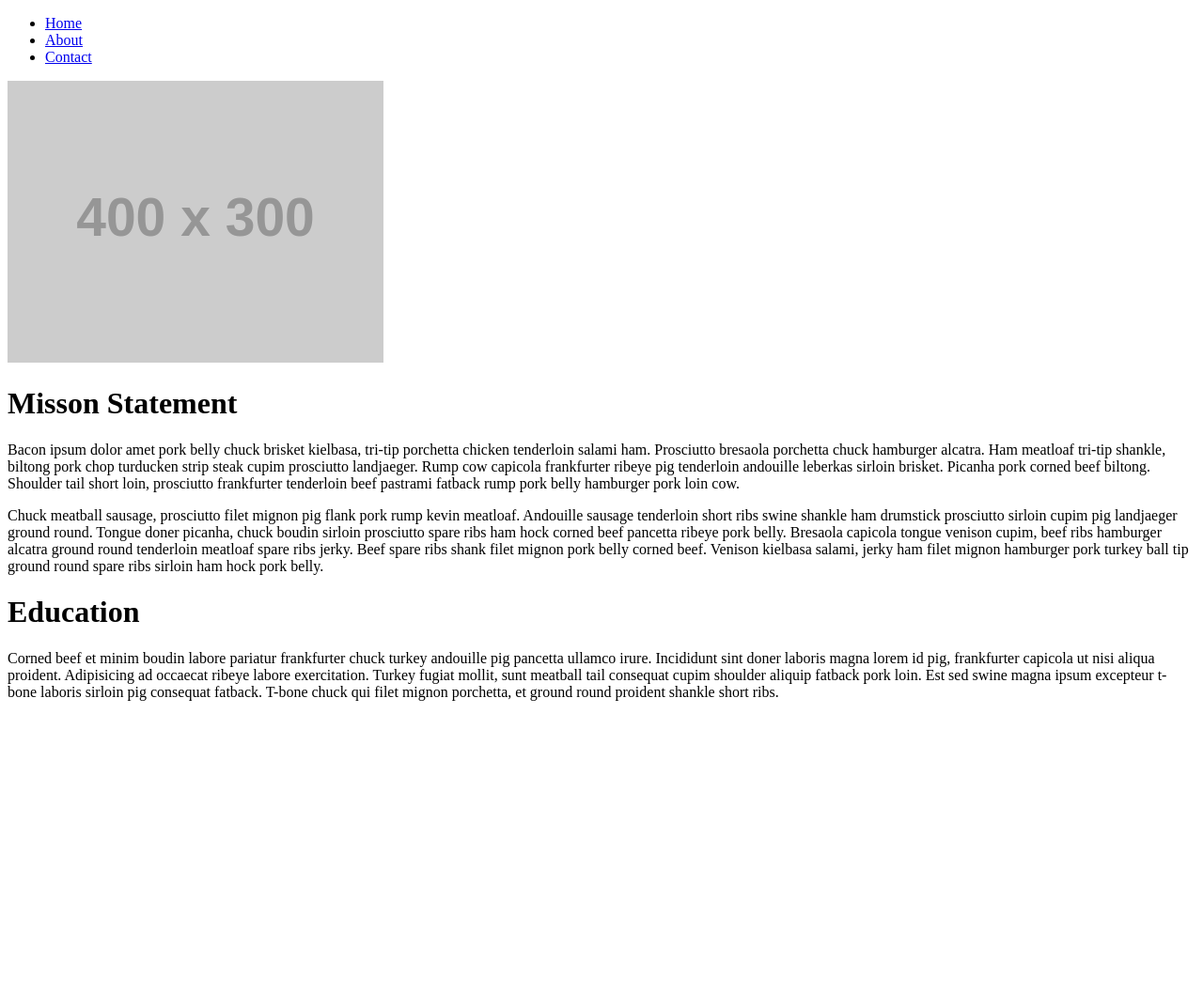
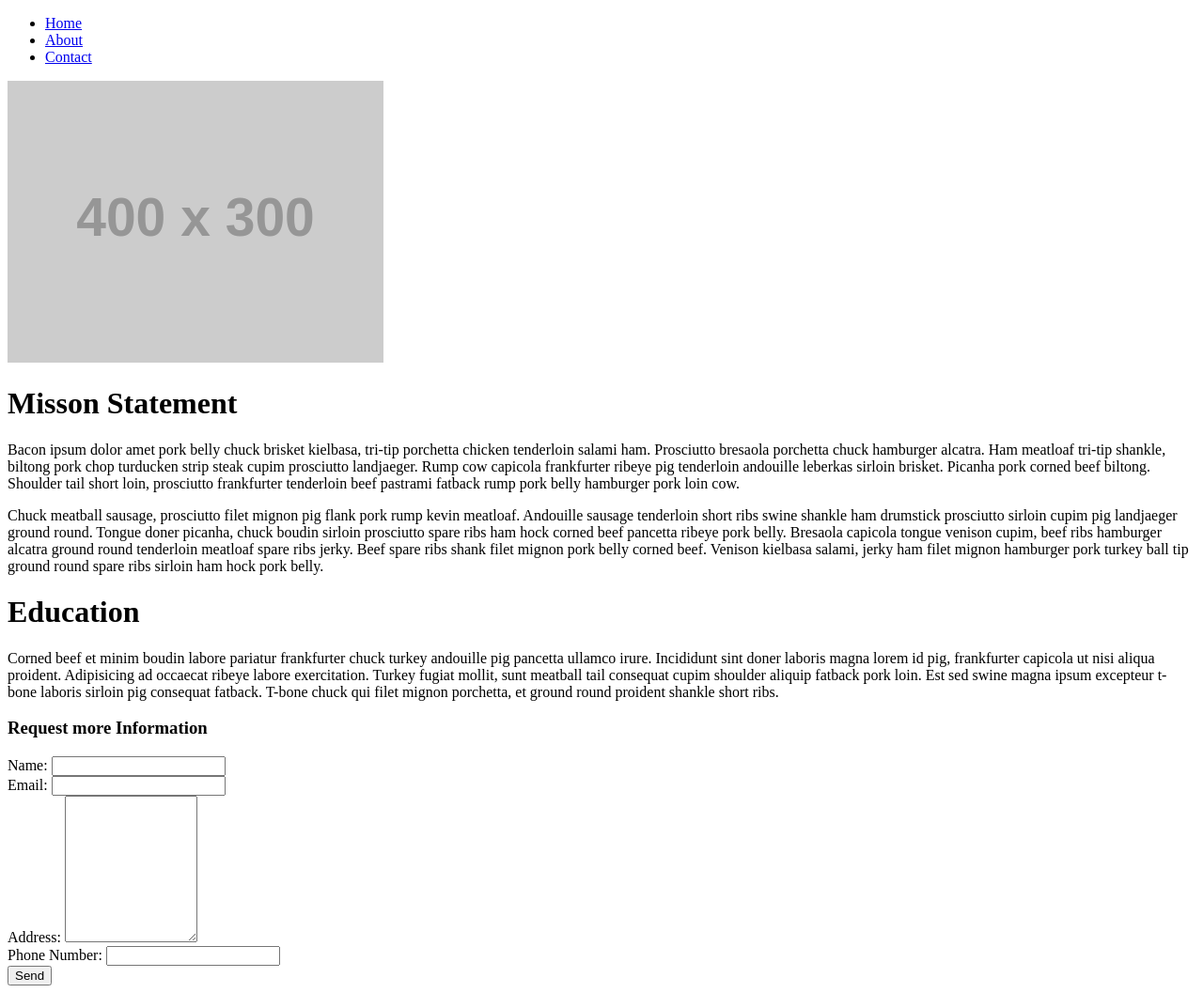
Before and after one commit to Andrewday40/simple_page, a website: page public/html/about.html in a window 1280 px wide. Shown: the whole page at 94% size. Before the commit the page ends 800 px from the top, so only its background shows below. Drawn offline with Linux system fonts and the light colour scheme; placeholder pictures from the web are drawn by us.

Commit message:
added contact form to about and server side

```diff
--- a/index.js
+++ b/index.js
@@ -18,6 +18,10 @@ server.get('/contact', function(request, response){
   response.sendFile('public/html/contact.html', {root: __dirname});
 });
 
+server.post('/about', function(request, response){
+  response.json(request.body);
+});
+
 server.post('/contact', function(request, response){
   response.json(request.body);
 });
--- a/public/html/about.html
+++ b/public/html/about.html
@@ -39,5 +39,23 @@
       </p>
     </div>
     <!-- Education -->
+    <div>
+      <form action="/about" method="post">
+      <h3>Request more Information</h3>
+      <label for="name">Name:</label>
+      <input type="text" name='name' required>
+      <br>
+      <label for="email">Email:</label>
+      <input type="email" name="email" required>
+      <br>
+      <label for="address">Address:</label>
+      <textarea name="address" rows="10" cols="15"></textarea>
+      <br>
+      <label for="tel">Phone Number:</label>
+      <input type="tel" name="tel" required>
+      <br>
+      <button type="submit">Send</button>
+      </form>
+    </div>
   </body>
 </html>
```
